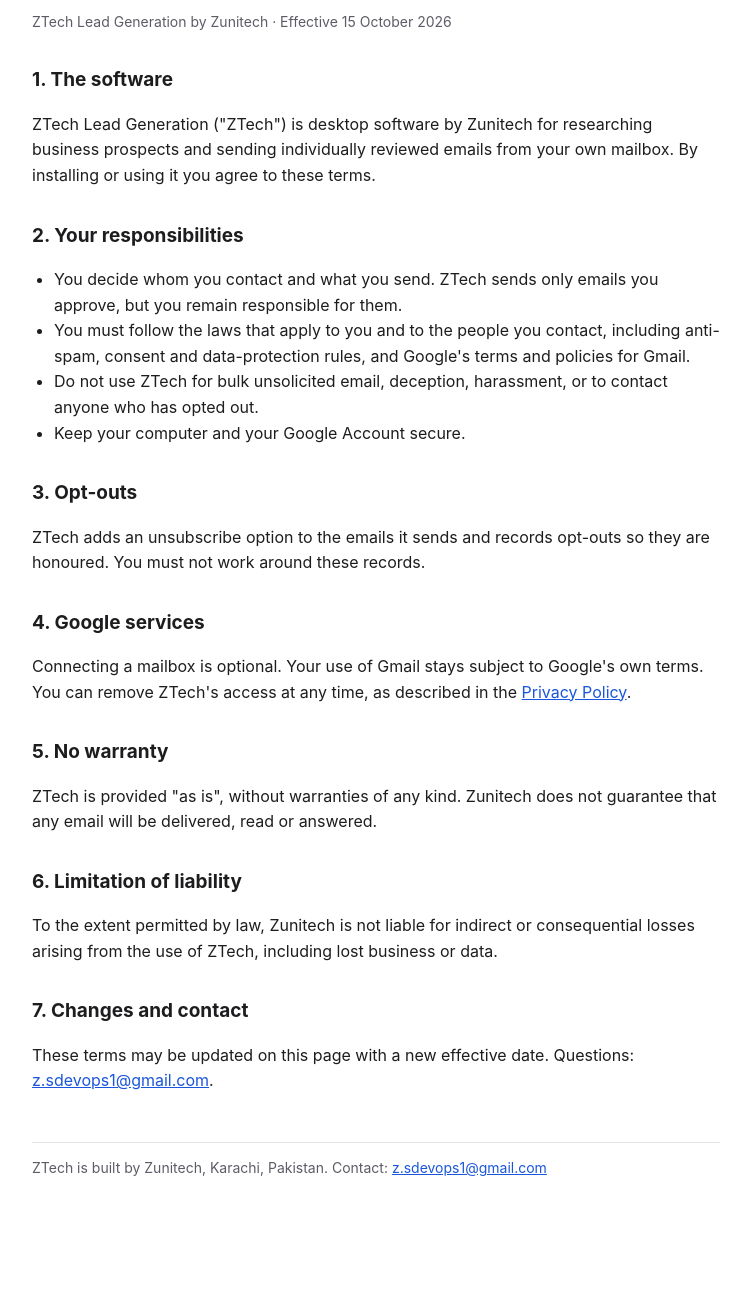
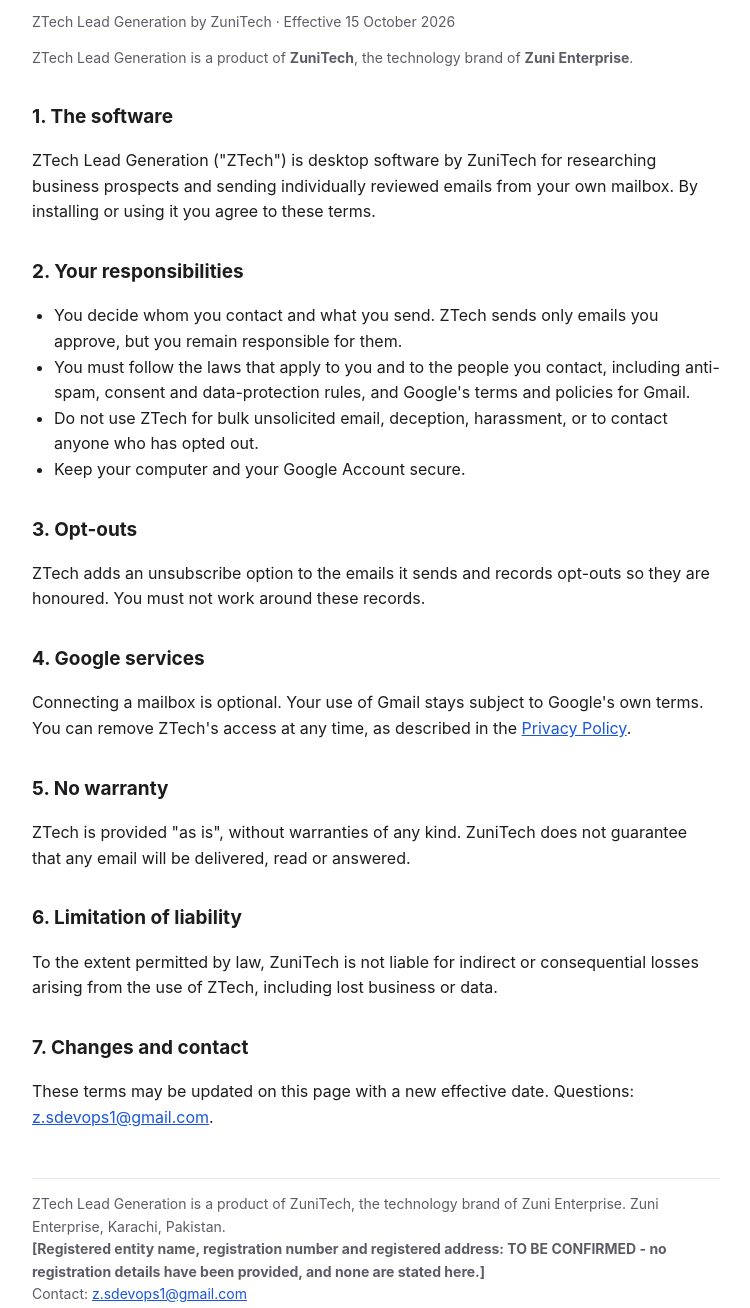
Before and after one commit to z-sops/ztech-legal, a plain HTML site: page terms.html in a window 1280 px wide. Shown: the part 153-1461 px from the top of the page, without its empty margins (264-1014 px from the left). Before the commit the page ends 1396 px from the top, so only its background shows below. Drawn offline with Linux system fonts and the light colour scheme.

Commit message:
feat(f1): the company hierarchy and a flagged placeholder for the registration details
The confirmed structure is now used consistently in all three documents:

    Zuni Enterprise   the parent company
    ZuniTech          the technology brand
    ZTech Lead Generation   the product

- Every document states the hierarchy, and the brand spelling is now
  'ZuniTech' everywhere (it was 'Zunitech' in the documents and 'ZuniTech' in
  the product repository - audit gap BRAND-1, now closed).
- The registered entity name, registration number and registered address are
  NOT known, so they are NOT stated. Every document carries a clearly flagged
  placeholder instead:
    [Registered entity name, registration number and registered address:
     TO BE CONFIRMED - no registration details have been provided, and none
     are stated here.]
  scripts/check-legal.js now FAILS if that placeholder is removed, so the
  unknown cannot be quietly turned into an invented fact.
- The footer keeps the location that was already published (Karachi,
  Pakistan) and names the parent company.
- No other legal wording was changed. The privacy policy and the terms still
  describe a local-only, Gmail-only desktop app, which is no longer what the
  product does - that rewrite (audit gap G-58) is still open and still
  tracked in docs/LEGAL-GAPS.md.

Verification: node scripts/check-legal.js -> 0 regressions, 11 known gaps
(was 13; BRAND-1 and BRAND-2 are closed).

```diff
--- a/terms.html
+++ b/terms.html
@@ -21,10 +21,11 @@
 </head><body><main>
 <nav><a href="./">ZTech</a><a href="privacy.html">Privacy Policy</a><a href="terms.html">Terms of Service</a></nav>
 <h1>Terms of Service</h1>
-<p class="muted">ZTech Lead Generation by Zunitech · Effective 15 October 2026</p>
+<p class="muted">ZTech Lead Generation by ZuniTech · Effective 15 October 2026</p>
+<p class="muted">ZTech Lead Generation is a product of <strong>ZuniTech</strong>, the technology brand of <strong>Zuni Enterprise</strong>.</p>
 
 <h2>1. The software</h2>
-<p>ZTech Lead Generation ("ZTech") is desktop software by Zunitech for researching business prospects and sending individually reviewed emails from your own mailbox. By installing or using it you agree to these terms.</p>
+<p>ZTech Lead Generation ("ZTech") is desktop software by ZuniTech for researching business prospects and sending individually reviewed emails from your own mailbox. By installing or using it you agree to these terms.</p>
 
 <h2>2. Your responsibilities</h2>
 <ul>
@@ -41,12 +42,14 @@
 <p>Connecting a mailbox is optional. Your use of Gmail stays subject to Google's own terms. You can remove ZTech's access at any time, as described in the <a href="privacy.html">Privacy Policy</a>.</p>
 
 <h2>5. No warranty</h2>
-<p>ZTech is provided "as is", without warranties of any kind. Zunitech does not guarantee that any email will be delivered, read or answered.</p>
+<p>ZTech is provided "as is", without warranties of any kind. ZuniTech does not guarantee that any email will be delivered, read or answered.</p>
 
 <h2>6. Limitation of liability</h2>
-<p>To the extent permitted by law, Zunitech is not liable for indirect or consequential losses arising from the use of ZTech, including lost business or data.</p>
+<p>To the extent permitted by law, ZuniTech is not liable for indirect or consequential losses arising from the use of ZTech, including lost business or data.</p>
 
 <h2>7. Changes and contact</h2>
 <p>These terms may be updated on this page with a new effective date. Questions: <a href="mailto:z.sdevops1@gmail.com">z.sdevops1@gmail.com</a>.</p>
-<footer class="muted">ZTech is built by Zunitech, Karachi, Pakistan. Contact: <a href="mailto:z.sdevops1@gmail.com">z.sdevops1@gmail.com</a></footer>
+<footer class="muted">ZTech Lead Generation is a product of ZuniTech, the technology brand of Zuni Enterprise. Zuni Enterprise, Karachi, Pakistan.<br>
+<strong>[Registered entity name, registration number and registered address: TO BE CONFIRMED - no registration details have been provided, and none are stated here.]</strong><br>
+Contact: <a href="mailto:z.sdevops1@gmail.com">z.sdevops1@gmail.com</a></footer>
 </main></body></html>
```
Also changed, not shown: index.html (+5 -2 lines), privacy.html (+7 -4 lines), scripts/check-legal.js (+11 -0 lines), 1 other file.
